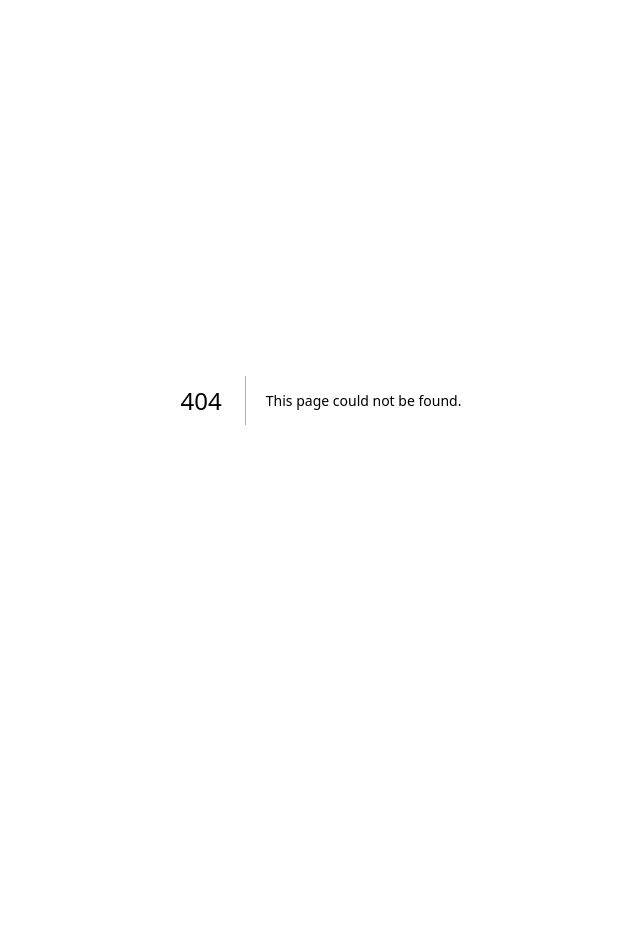
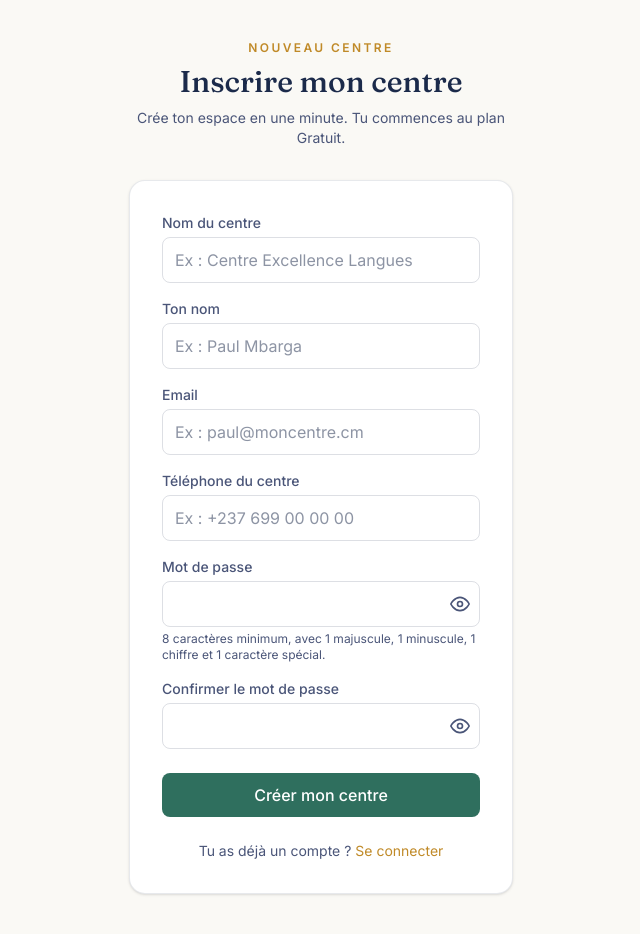
Before and after one commit to gestioncandidatob-2025/objectif-canada, a Next.js app in the folder frontend/: page /inscrire-centre in a window 1280 px wide. Before the commit this address had no page. Shown: the whole page, without its empty margins (319-959 px from the left). Before the commit the page ends 800 px from the top, so only its background shows below. Built offline with nearby package versions, Linux system fonts and the light colour scheme.

Commit message:
Inscription d'un centre : page Inscrire mon centre et lien depuis la connexion

```diff
--- /dev/null
+++ b/frontend/app/inscrire-centre/page.tsx
@@ -0,0 +1,177 @@
+"use client";
+
+import { useState } from "react";
+import { useRouter } from "next/navigation";
+import Link from "next/link";
+import ChampMotDePasse from "../components/ChampMotDePasse";
+
+// Mêmes règles que le backend (8 caractères, 1 majuscule, 1 minuscule, 1 chiffre, 1 caractère spécial)
+const REGEX_MOT_DE_PASSE = /^(?=.*[a-z])(?=.*[A-Z])(?=.*\d)(?=.*[^A-Za-z0-9]).{8,}$/;
+
+export default function InscrireCentrePage() {
+  const router = useRouter();
+
+  const [nomCentre, setNomCentre] = useState("");
+  const [nom, setNom] = useState("");
+  const [email, setEmail] = useState("");
+  const [telephone, setTelephone] = useState("");
+  const [motDePasse, setMotDePasse] = useState("");
+  const [confirmation, setConfirmation] = useState("");
+  const [erreur, setErreur] = useState("");
+  const [envoiEnCours, setEnvoiEnCours] = useState(false);
+
+  const champClass =
+    "mb-4 w-full rounded-lg border border-ink/15 px-3 py-2.5 text-ink outline-none transition focus:border-accent focus:ring-2 focus:ring-accent/20";
+  const labelClass = "mb-1 block text-sm font-medium text-ink-soft";
+
+  async function handleSubmit(e: React.FormEvent) {
+    e.preventDefault();
+    setErreur("");
+
+    // Vérifications rapides avant d'appeler le serveur
+    if (!nomCentre.trim() || !nom.trim() || !email.trim() || !telephone.trim()) {
+      setErreur("Remplis tous les champs");
+      return;
+    }
+    if (!REGEX_MOT_DE_PASSE.test(motDePasse)) {
+      setErreur(
+        "Le mot de passe doit contenir au moins 8 caractères, avec 1 majuscule, 1 minuscule, 1 chiffre et 1 caractère spécial",
+      );
+      return;
+    }
+    if (motDePasse !== confirmation) {
+      setErreur("Les deux mots de passe ne sont pas identiques");
+      return;
+    }
+
+    setEnvoiEnCours(true);
+
+    try {
+      const res = await fetch(`${process.env.NEXT_PUBLIC_API_URL}/auth/register-center`, {
+        method: "POST",
+        headers: { "Content-Type": "application/json" },
+        body: JSON.stringify({ nomCentre, nom, email, telephone, motDePasse }),
+      });
+
+      const data = await res.json();
+
+      if (!res.ok) {
+        // Le serveur renvoie soit un message, soit une liste de messages
+        setErreur(Array.isArray(data.message) ? data.message.join(", ") : data.message);
+        setEnvoiEnCours(false);
+        return;
+      }
+
+      // Le centre est créé et la personne est connectée (même réponse que la connexion)
+      localStorage.setItem("token", data.token);
+      localStorage.setItem("user", JSON.stringify(data.user));
+
+      // Étape suivante : saisir le code reçu par email
+      router.push(`/verifier-email?email=${encodeURIComponent(data.user.email)}`);
+    } catch {
+      setErreur("Impossible de contacter le serveur");
+      setEnvoiEnCours(false);
+    }
+  }
+
+  return (
+    <div className="flex min-h-screen items-center justify-center bg-paper px-4 py-10">
+      <div className="w-full max-w-sm">
+        <div className="mb-8 text-center">
+          <p className="text-xs font-semibold uppercase tracking-[0.2em] text-seal">
+            Nouveau centre
+          </p>
+          <h1
+            className="mt-2 text-3xl text-ink"
+            style={{ fontFamily: "var(--font-display)" }}
+          >
+            Inscrire mon centre
+          </h1>
+          <p className="mt-2 text-sm text-ink-soft">
+            Crée ton espace en une minute. Tu commences au plan Gratuit.
+          </p>
+        </div>
+
+        <form
+          onSubmit={handleSubmit}
+          className="rounded-2xl border border-ink/10 bg-white p-8 shadow-sm"
+        >
+          {erreur && (
+            <p className="mb-4 rounded-lg bg-error/10 px-3 py-2 text-sm text-error">
+              {erreur}
+            </p>
+          )}
+
+          <label className={labelClass}>Nom du centre</label>
+          <input
+            value={nomCentre}
+            onChange={(e) => setNomCentre(e.target.value)}
+            placeholder="Ex : Centre Excellence Langues"
+            className={champClass}
+          />
+
+          <label className={labelClass}>Ton nom</label>
+          <input
+            value={nom}
+            onChange={(e) => setNom(e.target.value)}
+            placeholder="Ex : Paul Mbarga"
+            className={champClass}
+          />
+
+          <label className={labelClass}>Email</label>
+          <input
+            type="email"
+            value={email}
+            onChange={(e) => setEmail(e.target.value)}
+            placeholder="Ex : paul@moncentre.cm"
+            className={champClass}
+          />
+
+          <label className={labelClass}>Téléphone du centre</label>
+          <input
+            type="tel"
+            inputMode="tel"
+            value={telephone}
+            onChange={(e) => setTelephone(e.target.value)}
+            placeholder="Ex : +237 699 00 00 00"
+            className={champClass}
+          />
+
+          <label className={labelClass}>Mot de passe</label>
+          <ChampMotDePasse
+            value={motDePasse}
+            onChange={(e) => setMotDePasse(e.target.value)}
+            wrapperClassName="mb-1"
+            className="w-full rounded-lg border border-ink/15 px-3 py-2.5 text-ink outline-none transition focus:border-accent focus:ring-2 focus:ring-accent/20"
+          />
+          <p className="mb-4 text-xs text-ink-soft">
+            8 caractères minimum, avec 1 majuscule, 1 minuscule, 1 chiffre et 1 caractère spécial.
+          </p>
+
+          <label className={labelClass}>Confirmer le mot de passe</label>
+          <ChampMotDePasse
+            value={confirmation}
+            onChange={(e) => setConfirmation(e.target.value)}
+            wrapperClassName="mb-6"
+            className="w-full rounded-lg border border-ink/15 px-3 py-2.5 text-ink outline-none transition focus:border-accent focus:ring-2 focus:ring-accent/20"
+          />
+
+          <button
+            type="submit"
+            disabled={envoiEnCours}
+            className="w-full rounded-lg bg-accent py-2.5 font-medium text-white transition active:scale-[0.97] hover:bg-accent-hover disabled:cursor-not-allowed disabled:opacity-60"
+          >
+            {envoiEnCours ? "Création en cours..." : "Créer mon centre"}
+          </button>
+
+          <p className="mt-6 text-center text-sm text-ink-soft">
+            Tu as déjà un compte ?{" "}
+            <Link href="/login" className="text-seal hover:underline">
+              Se connecter
+            </Link>
+          </p>
+        </form>
+      </div>
+    </div>
+  );
+}
--- a/frontend/app/login/page.tsx
+++ b/frontend/app/login/page.tsx
@@ -108,6 +108,13 @@ export default function LoginPage() {
           >
             {connexionEnCours ? "Connexion en cours..." : "Se connecter"}
           </button>
+
+          <p className="mt-6 text-center text-sm text-ink-soft">
+            Nouveau centre ?{" "}
+            <Link href="/inscrire-centre" className="font-medium text-seal hover:underline">
+              Inscrire mon centre
+            </Link>
+          </p>
         </form>
       </div>
     </div>
```
Lines whose indentation alone changed are shown as unchanged.
